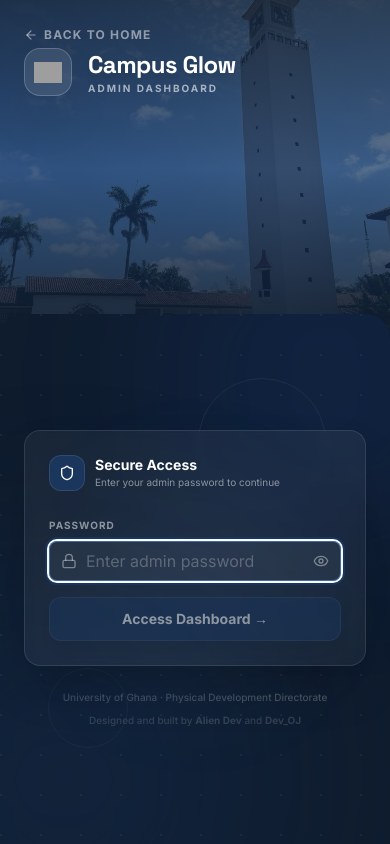
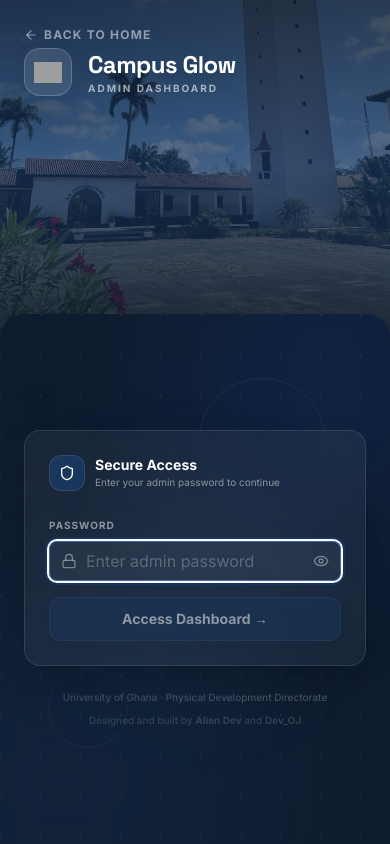
Before and after one commit to Aaron-yeboah/campus-glow-lights, a React (Vite) app: page /admin-login in a window 390 px wide. Built offline with nearby package versions, Linux system fonts and the light colour scheme; no server answers; the database is empty; grey boxes are pictures that could not be loaded; the HTML template or start-up script is replaced by a standard one.

Commit message:
Adjust admin login mobile image position to show bottom

```diff
--- a/src/pages/AdminLogin.tsx
+++ b/src/pages/AdminLogin.tsx
@@ -107,7 +107,7 @@
                 <img
                     src={adminBg}
                     alt="University of Ghana Campus"
-                    className="absolute inset-0 w-full h-full object-cover object-[center_35%] lg:object-[35%_center]"
+                    className="absolute inset-0 w-full h-full object-cover object-[center_bottom] lg:object-[35%_center]"
                 />
                 {/* Navy Overlay */}
                 <div className="absolute inset-0 bg-gradient-to-b lg:bg-gradient-to-r from-[#0f1c2e]/80 via-[#1A365D]/70 to-[#0f1c2e]/90 lg:from-[#0f1c2e]/90 lg:via-[#1A365D]/80 lg:to-[#0f1c2e]/95" />
```
